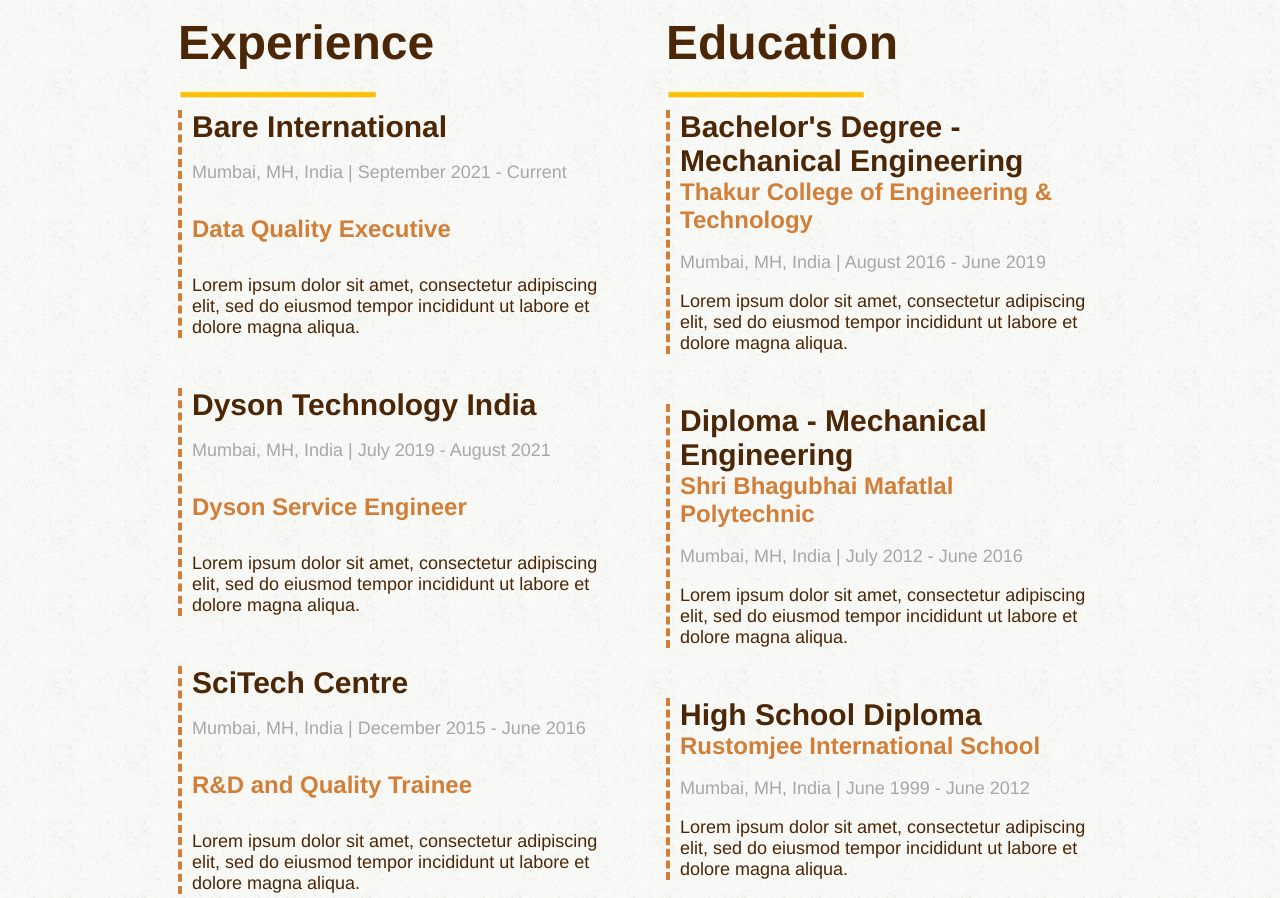
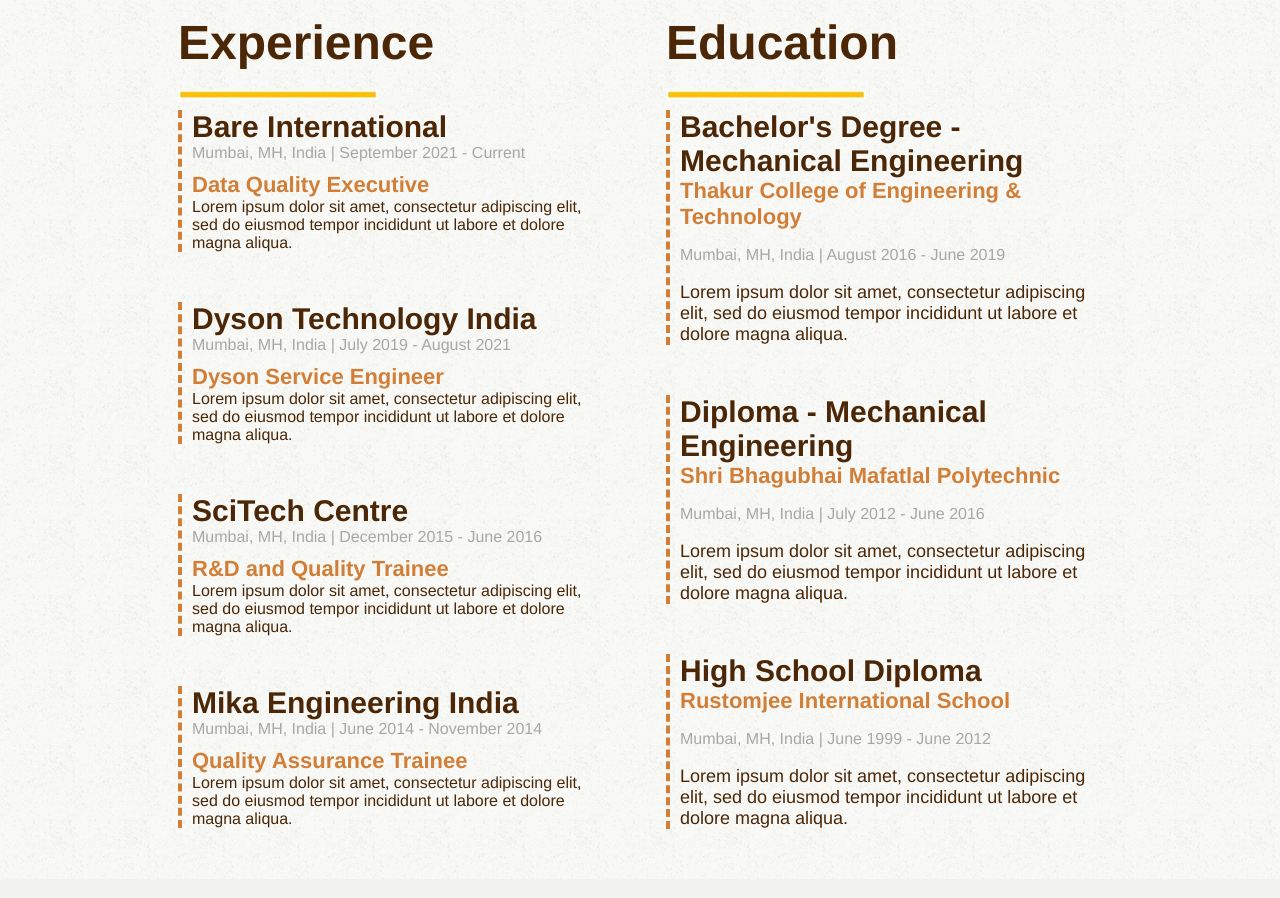
Before and after one commit to abhi-narayanan/portfolio-website, a plain HTML site: page index.html in a window 1280 px wide. Shown: the part 2331-3229 px from the top of the page. Drawn offline with Linux system fonts and the light colour scheme.

Commit message:
'exp-edu-done'

```diff
--- a/css/styles.css
+++ b/css/styles.css
@@ -216,10 +216,10 @@
     color: #a7a7a7;
 }
 
-.post {
-    font-size: 24px;
+#experience h4 {
+    font-size: 22px;
     color: #d17f38;
-
+    margin: 10px 0 0 0;
 }
 
 .exp, .intern {
@@ -228,6 +228,10 @@
     margin-bottom: 50px;
 }
 
+#experience p {
+    margin: 0;
+    font-size: 16px;
+}
 /* Education */
 
 #education {
@@ -258,9 +262,13 @@
 }
 
 .edu h4 {
-    font-size: 24px;
+    font-size: 22px;
     margin: 0;
     color: #d17f38;
+}
+
+.place-date p {
+    font-size: 16px;
 }
 
 /* Force Elements to Self Clear its Children: http://css-tricks.com/snippets/css/clear-fix/ */
```
